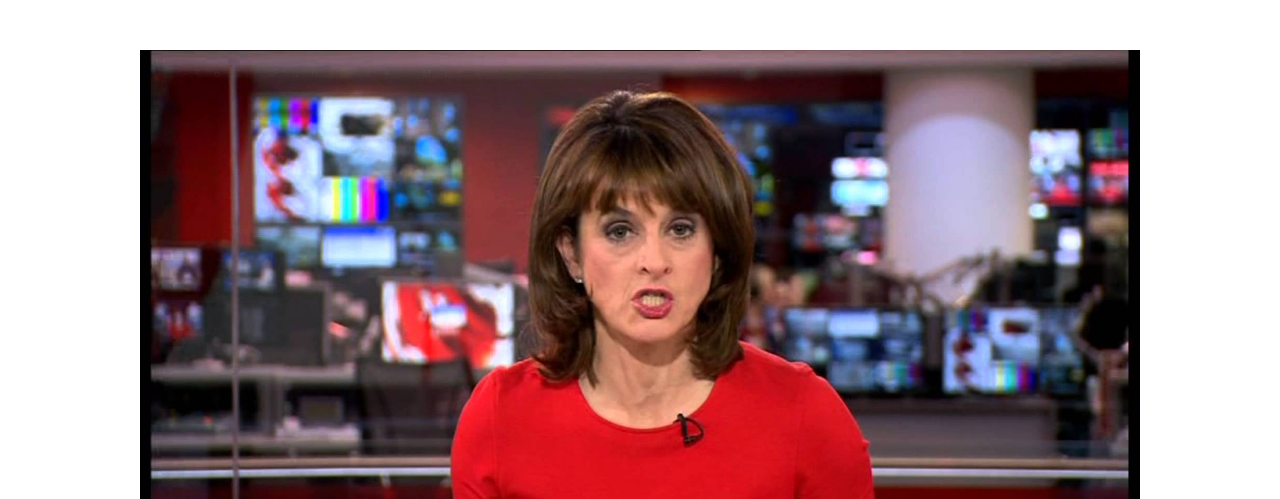
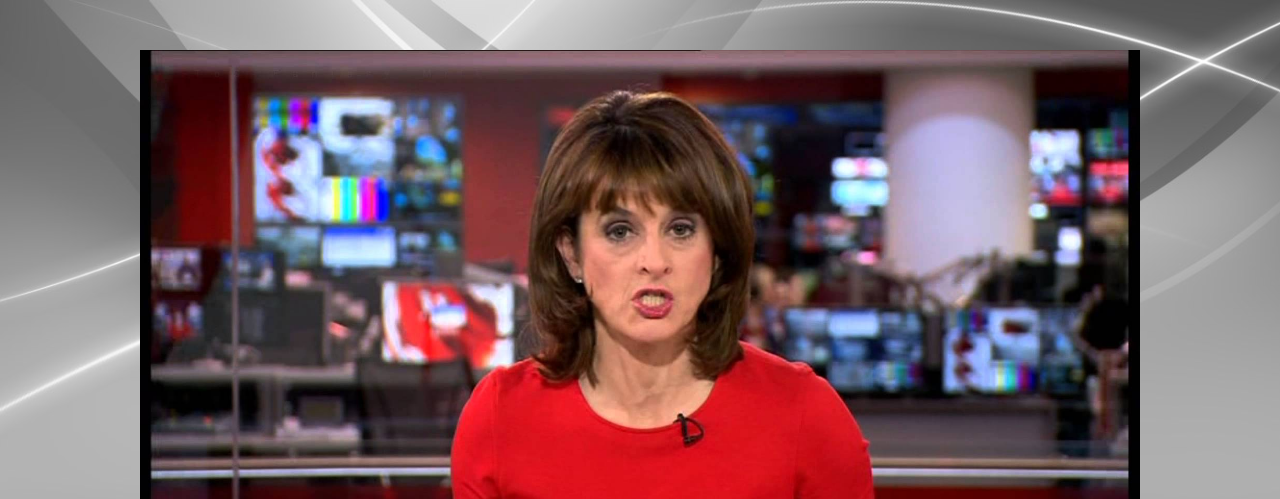
Before and after one commit to borjanavarro/jquery-horizontal-panel, a plain HTML site: page index.html in a window 1280 px wide. Shown: the top 499 px of the page. Drawn offline with nearby package versions, Linux system fonts and the light colour scheme.

Commit message:
Fixing background

```diff
--- a/css/style.css
+++ b/css/style.css
@@ -9,7 +9,7 @@
 }
 
 body{
-	background-image: url('img/background-gray.jpg');
+	background-image: url('../img/background-gray.jpg');
 	background-size: cover;
 }
 
```
